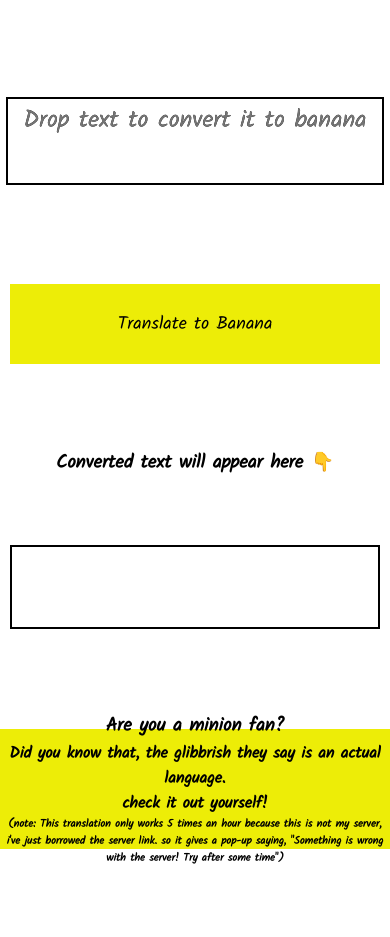
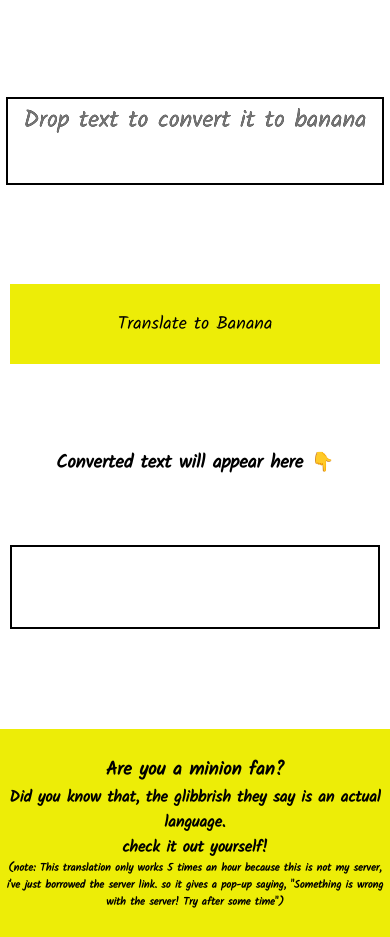
Before and after one commit to sandeepashok/Neog-camp-banana-speak, a plain HTML site: page index.html in a window 390 px wide. Shown: the part 83-1020 px from the top of the page. Before the commit the page ends 950 px from the top, so only its background shows below. Drawn offline with Linux system fonts and the light colour scheme.

Commit message:
fix: footer for small devices

```diff
--- a/styles.css
+++ b/styles.css
@@ -134,5 +134,6 @@ nav .heading {
 
     .footer {
         margin-top: -7rem;
+        height: 13rem;
     }
 }
```
